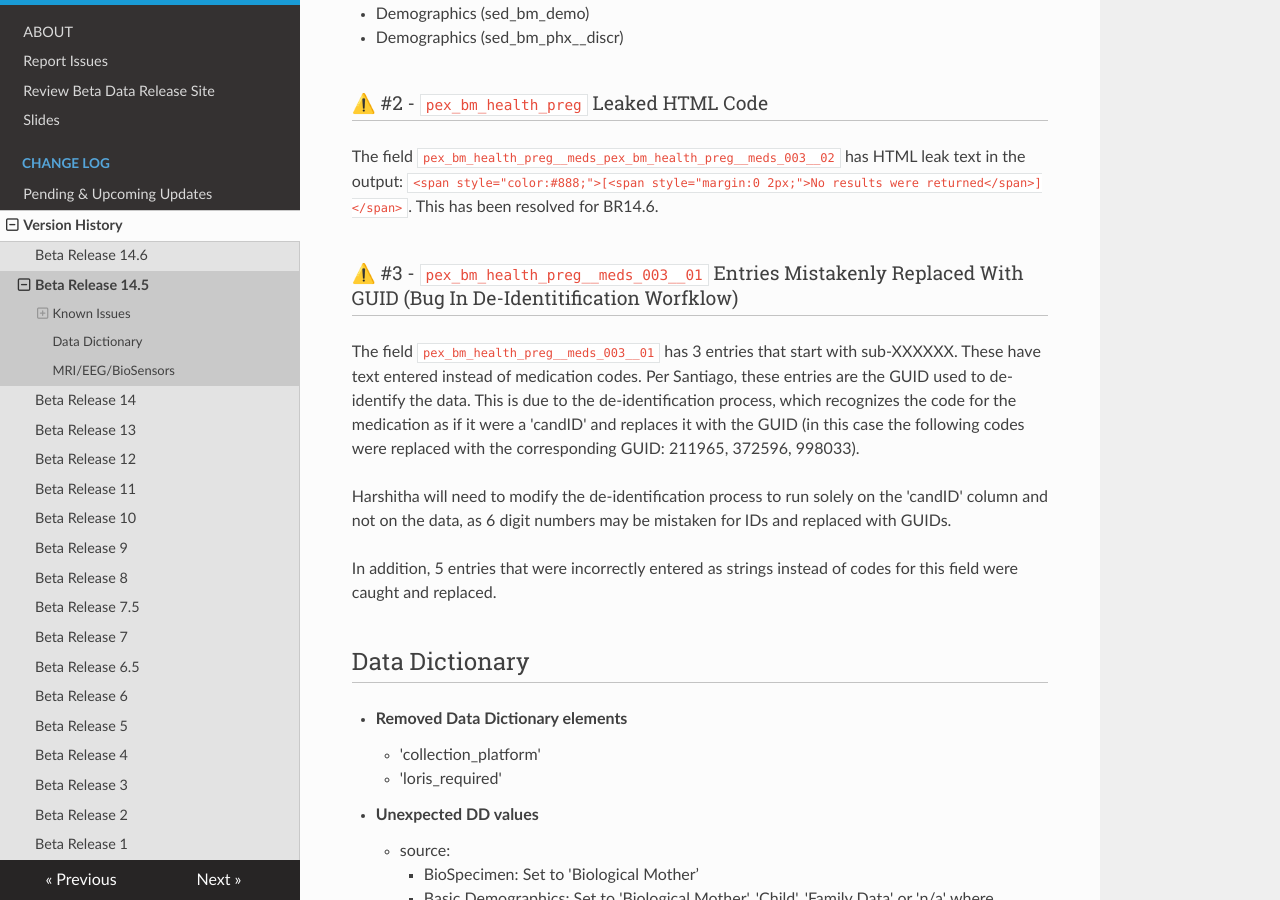
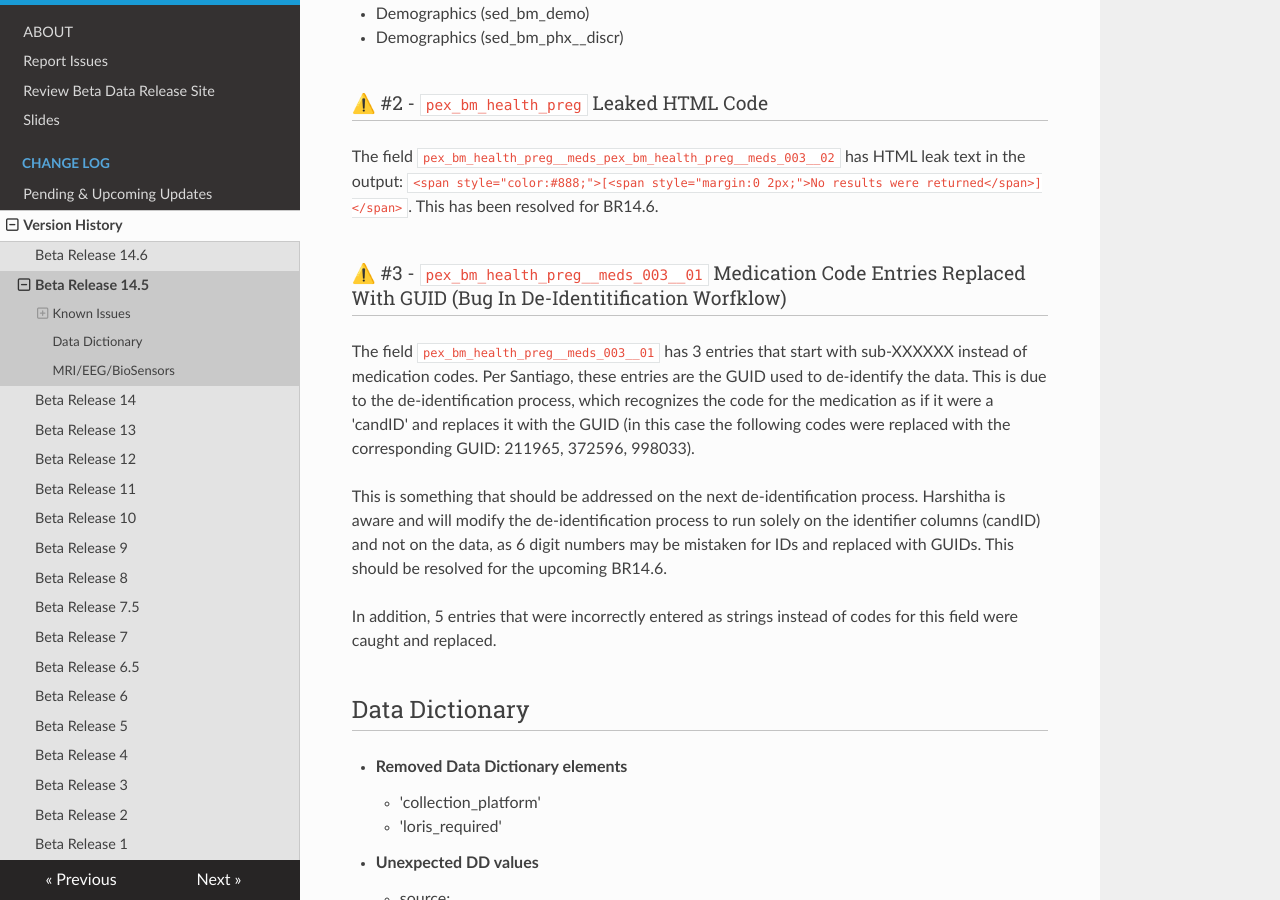
Before and after one commit to DCAN-Labs/hbcd-docs-internal, an MkDocs documentation site: the page built from docs/changelog/versions/BR14.5.md, in a window 1280 px wide and 900 px high, scrolled down 945 px. Built offline with MkDocs 1.6.1, drawn with Linux system fonts in a browser that asks for light colours; nearby versions of some CDN libraries.

Commit message:
additional info added to known issue #3

```diff
--- a/docs/changelog/versions/BR14.5.md
+++ b/docs/changelog/versions/BR14.5.md
@@ -25,10 +25,10 @@ This is due to an adjustment done to multi-select fields, whereby fields with mu
 ### ⚠️ #2 - `pex_bm_health_preg` Leaked HTML Code
 The field `pex_bm_health_preg__meds_pex_bm_health_preg__meds_003__02` has HTML leak text in the output: `<span style="color:#888;">[<span style="margin:0 2px;">No results were returned</span>]</span>`. This has been resolved for BR14.6.
 
-### ⚠️ #3 - `pex_bm_health_preg__meds_003__01` Entries Mistakenly Replaced With GUID (Bug In De-Identitification Worfklow)
-The field `pex_bm_health_preg__meds_003__01` has 3 entries that start with sub-XXXXXX. These have text entered instead of medication codes. Per Santiago, these entries are the GUID used to de-identify the data. This is due to the de-identification process, which recognizes the code for the medication as if it were a 'candID' and replaces it with the GUID (in this case the following codes were replaced with the corresponding GUID: 211965, 372596, 998033).
+### ⚠️ #3 - `pex_bm_health_preg__meds_003__01` Medication Code Entries Replaced With GUID (Bug In De-Identitification Worfklow)
+The field `pex_bm_health_preg__meds_003__01` has 3 entries that start with sub-XXXXXX instead of medication codes. Per Santiago, these entries are the GUID used to de-identify the data. This is due to the de-identification process, which recognizes the code for the medication as if it were a 'candID' and replaces it with the GUID (in this case the following codes were replaced with the corresponding GUID: 211965, 372596, 998033).
 
-Harshitha will need to modify the de-identification process to run solely on the 'candID' column and not on the data, as 6 digit numbers may be mistaken for IDs and replaced with GUIDs.
+This is something that should be addressed on the next de-identification process. Harshitha is aware and will modify the de-identification process to run solely on the identifier columns (candID) and not on the data, as 6 digit numbers may be mistaken for IDs and replaced with GUIDs. This should be resolved for the upcoming BR14.6.
 
 In addition, 5 entries that were incorrectly entered as strings instead of codes for this field were caught and replaced.
 
```
